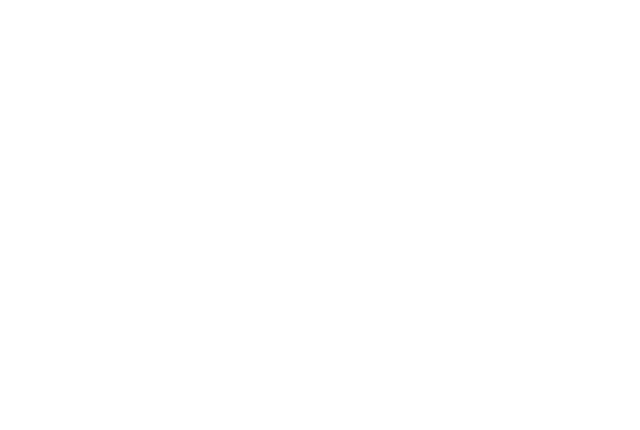
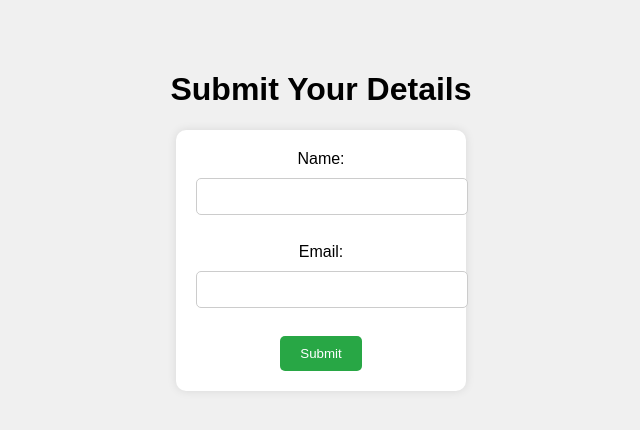
Before and after one commit to ChrisMary-Bulatao/F3354_1_Assignment1, a plain HTML site: page frontend/index.html in a window 1280 px wide. Shown: the whole page, without its empty margins (319-959 px from the left). Drawn offline with Linux system fonts and the light colour scheme.

Commit message:
adding html files

```diff
--- a/frontend/index.html
+++ b/frontend/index.html
@@ -2,9 +2,22 @@
 <html lang="en">
 <head>
     <meta charset="UTF-8">
-    <title>Title</title>
+    <meta name="viewport" content="width=device-width, initial-scale=1.0">
+    <title>Form Submission</title>
+    <link rel="stylesheet" href="style.css">
 </head>
 <body>
+    <h1>Submit Your Details</h1>
+    <form id="userForm">
+        <label for="name">Name:</label>
+        <input type="text" id="name" name="name" required><br><br>
 
+        <label for="email">Email:</label>
+        <input type="email" id="email" name="email" required><br><br>
+
+        <button type="submit">Submit</button>
+    </form>
+
+    <script src="app.js"></script>
 </body>
 </html>
--- /dev/null
+++ b/frontend/style.css
@@ -0,0 +1,42 @@
+body {
+    font-family: Arial, sans-serif;
+    text-align: center;
+    margin: 0;
+    padding: 50px;
+    background-color: #f0f0f0;
+}
+
+form {
+    background-color: #fff;
+    padding: 20px;
+    border-radius: 10px;
+    box-shadow: 0 0 10px rgba(0, 0, 0, 0.1);
+    display: inline-block;
+}
+
+input {
+    padding: 10px;
+    margin: 10px 0;
+    width: 100%;
+    border: 1px solid #ccc;
+    border-radius: 5px;
+}
+
+button {
+    background-color: #28a745;
+    color: white;
+    padding: 10px 20px;
+    border: none;
+    border-radius: 5px;
+    cursor: pointer;
+}
+
+button:hover {
+    background-color: #218838;
+}
+
+@media (max-width: 600px) {
+    form {
+        width: 90%;
+    }
+}
```
